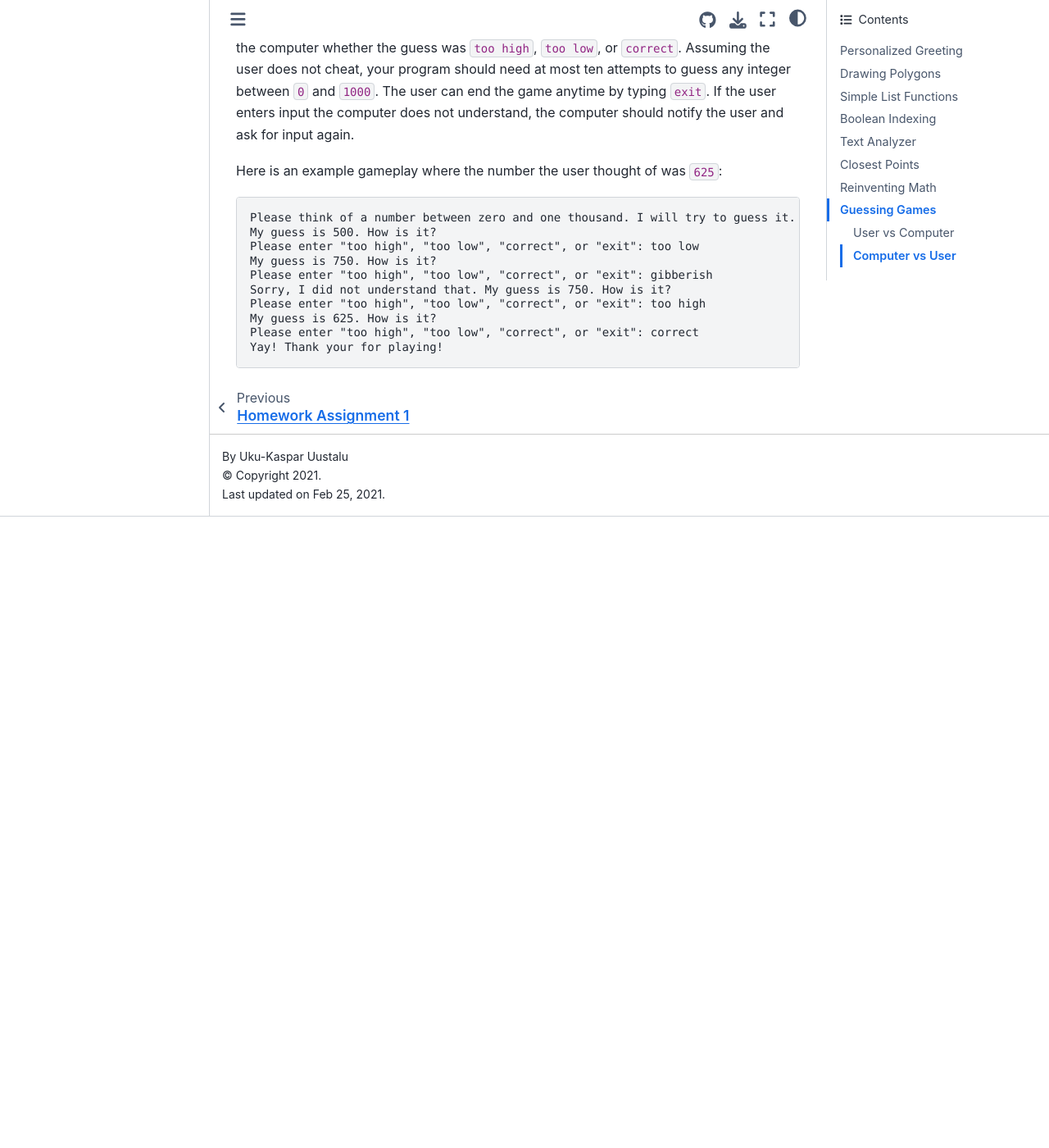
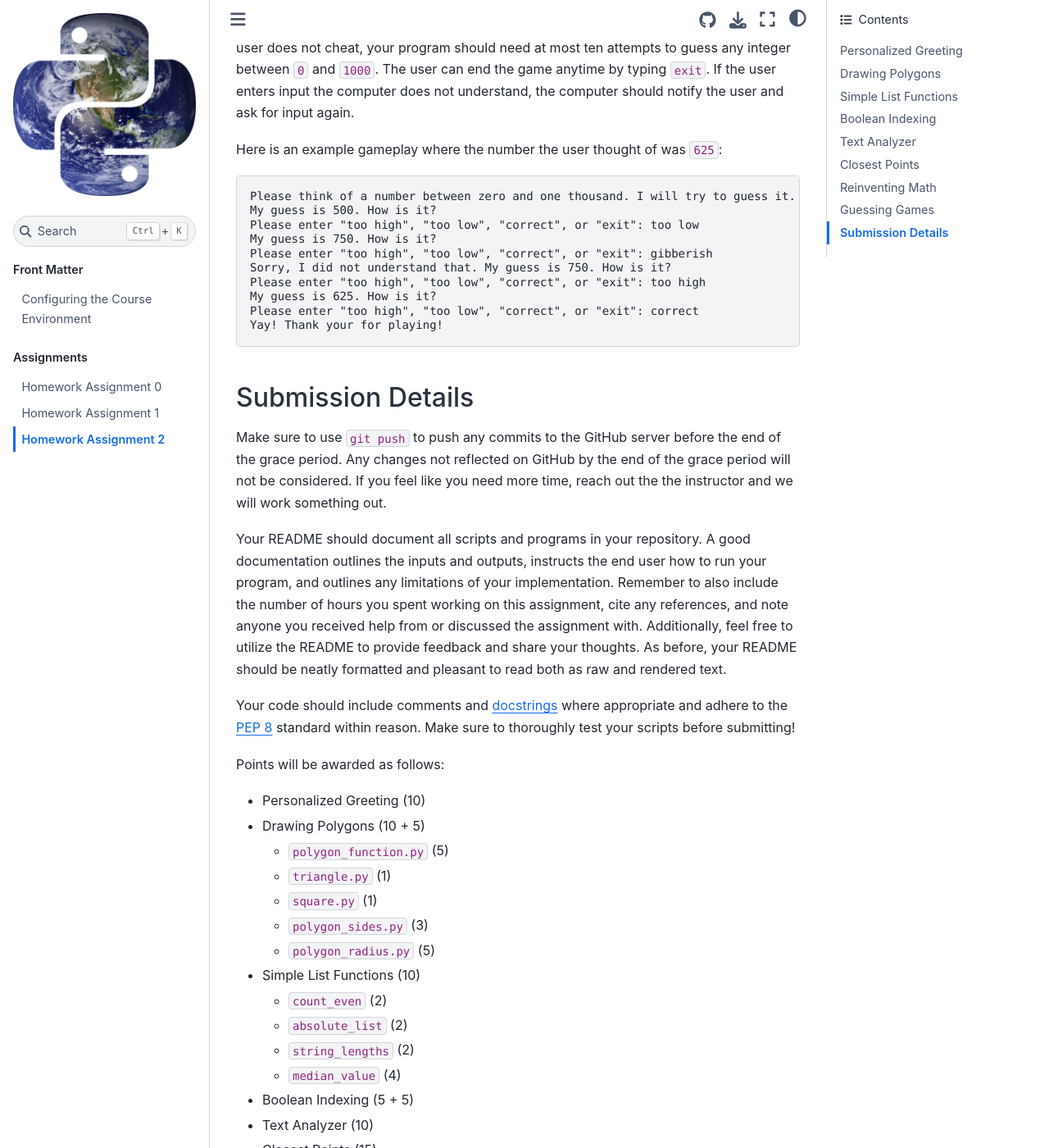
Before and after one commit to uep239/uep239.github.io, a Jupyter Book: the page built from source/assignments/hw02.md, in a window 1280 px wide and 1400 px high, scrolled down 6575 px. Shown: the whole window at 82% size. Built offline with Jupyter Book 1.0.4 settings and Sphinx 7.4.7 and the Sphinx Book theme 1.1.4, drawn with Linux system fonts in a browser that asks for light colours; before the commit the page ends 7205 px from its top, so only the background shows below that; some of the changed text lies outside the part shown.

Commit message:
updates to hw02

````diff
--- a/source/assignments/hw02.md
+++ b/source/assignments/hw02.md
@@ -30,9 +30,9 @@ Once you have completed the function definition, use the `polygon()` function to
 - `square.py` draws a square with the the side length specified by the user
 - `polygon_sides.py` asks the user for the desired number of sides, then asks the user for the desired side length, and finally draws the corresponding equilateral polygon
 
-Your programs should validate user input and reject and input that does not correspond to a positive integer. `polygon_sides.py` should only accept integers `3` or higher as the number of sides.
+Your programs should validate user input and reject any input that does not correspond to a positive integer. `polygon_sides.py` should only accept integers `3` or higher as the number of sides.
 
-For extra credit, define a new function that asks for the number of sides in a polygon and the [circumradius](https://en.wikipedia.org/wiki/Circumscribed_circle) of the polygon and uses `turtle` to draw the corresponding equilateral polygon. Use this function in a program called `polygon_radius.py` that behaves just like `polygon_sides.py` but asks the user for the circumradius instead of the desired number of sides.
+For extra credit, define a new function that asks for the number of sides in a polygon and the [circumradius](https://en.wikipedia.org/wiki/Circumscribed_circle) of the polygon and uses `turtle` to draw the corresponding equilateral polygon. Use this function in a program called `polygon_radius.py` that behaves just like `polygon_sides.py` but asks the user for the circumradius instead of the desired side length.
 
 ## Simple List Functions
 
@@ -188,3 +188,41 @@ My guess is 625. How is it?
 Please enter "too high", "too low", "correct", or "exit": correct
 Yay! Thank your for playing!
 ```
+
+## Submission Details
+
+Make sure to use `git push` to push any commits to the GitHub server before the end of the grace period. Any changes not reflected on GitHub by the end of the grace period will not be considered. If you feel like you need more time, reach out the the instructor and we will work something out.
+
+Your README should document all scripts and programs in your repository. A good documentation outlines the inputs and outputs, instructs the end user how to run your program, and outlines any limitations of your implementation. Remember to also include the number of hours you spent working on this assignment, cite any references, and note anyone you received help from or discussed the assignment with. Additionally, feel free to utilize the README to provide feedback and share your thoughts. As before, your README should be neatly formatted and pleasant to read both as raw and rendered text.
+
+Your code should include comments and [docstrings](https://www.python.org/dev/peps/pep-0257/) where appropriate and adhere to the [PEP 8](https://www.python.org/dev/peps/pep-0008/) standard within reason. Make sure to thoroughly test your scripts before submitting!
+
+Points will be awarded as follows:
+
+- Personalized Greeting (10)
+- Drawing Polygons (10 + 5)
+    - `polygon_function.py` (5)
+    - `triangle.py` (1)
+    - `square.py` (1)
+    - `polygon_sides.py` (3)
+    - `polygon_radius.py` (5)
+- Simple List Functions (10)
+    - `count_even` (2)
+    - `absolute_list` (2)
+    - `string_lengths` (2)
+    - `median_value` (4)
+- Boolean Indexing (5 + 5)
+- Text Analyzer (10)
+- Closest Points (15)
+    - `euclidean_distance` (5)
+    - `closest_points` (10)
+- Reinventing Math (15 + 10)
+    - `reinventing_math.py` (10)
+    - `testing_math.py` (5 + 10)
+- Guessing Games (20)
+    - `game_user.py` (10)
+    - `game_computer.py` (10)
+- Other (5)
+    - `README.md` (3)
+    - Repository activity (1)
+    - Good commit messages (1)
````
Also changed, not shown: other parts of source/assignments/hw02.md (+1 -1 lines).
